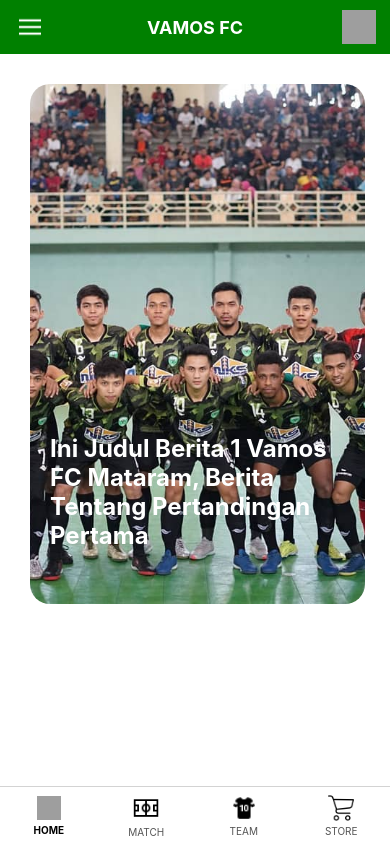
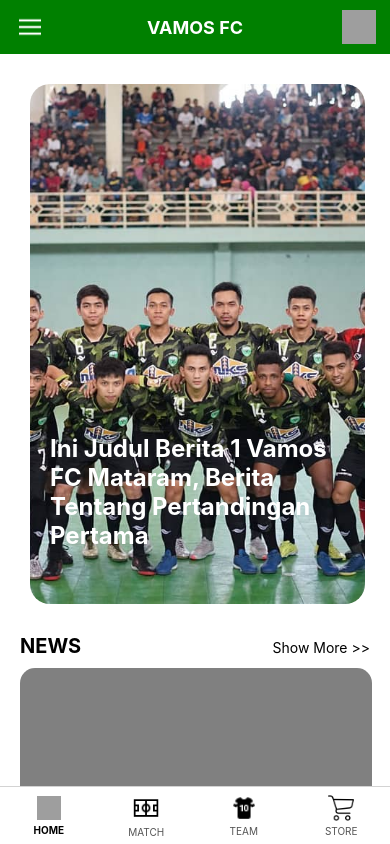
Before and after one commit to naufaln25/TugasAkhir, a React Native app: screen / in a window 390 px wide. Built offline with nearby package versions, Linux system fonts and the light colour scheme; grey boxes are pictures that could not be loaded.

Commit message:
Tambah Section News, tapi masih kurang

```diff
--- a/App.js
+++ b/App.js
@@ -1,5 +1,5 @@
 import React, {Component} from 'react';
-import {Text, StyleSheet, View, Image} from 'react-native';
+import {Text, StyleSheet, View, Image, ScrollView} from 'react-native';
 
 export default class App extends Component {
   render() {
@@ -47,6 +47,7 @@
         </View>
 
         {/* Content */}
+        <ScrollView>
           <View style={{flex: 1, backgroundColor: 'white'}}>
             {/* Headlines */}
             <View
@@ -54,14 +55,8 @@
                 backgroundColor: 'white',
                 width: 335,
                 height: 520,
-              marginLeft: 30,
-              marginRight: 30,
-              marginTop: 30,
-              marginBottom: 30,
-              borderBottomLeftRadius: 20,
-              borderBottomRightRadius: 20,
-              borderTopLeftRadius: 20,
-              borderTopRightRadius: 20,
+                margin: 30,
+                borderRadius: 20,
               }}>
               <Image
                 source={require('./src/img/img/166397159_124444879652655_7974507247414517410_n.jpg')}
@@ -88,7 +83,47 @@
                 Pertama
               </Text>
             </View>
+
+            {/* Bagian News */}
+            <View>
+              <View
+                style={{flexDirection: 'row', justifyContent: 'space-between'}}>
+                <Text
+                  style={{fontSize: 20, fontWeight: 'bold', marginLeft: 20}}>
+                  NEWS
+                </Text>
+                <Text style={{marginRight: 20, marginTop: 5}}>
+                  Show More >>
+                </Text>
               </View>
+              <View
+                style={{
+                  backgroundColor: 'grey',
+                  width: 352,
+                  height: 200,
+                  marginRight: 20,
+                  marginLeft: 20,
+                  borderRadius: 15,
+                  marginTop: 10,
+                }}
+              />
+              <View>
+                <Text
+                  style={{
+                    fontSize: 16,
+                    marginTop: 10,
+                    marginBottom: 10,
+                    marginLeft: 25,
+                    marginRight: 25,
+                    fontWeight: 'bold',
+                  }}>
+                  Ini Judul Berita Lagi, Banyak amat yaa beritanya, masa isinya
+                  berita doang
+                </Text>
+              </View>
+            </View>
+          </View>
+        </ScrollView>
 
         {/* Bottom Navigation */}
         <View
```
Lines whose indentation alone changed are shown as unchanged.
